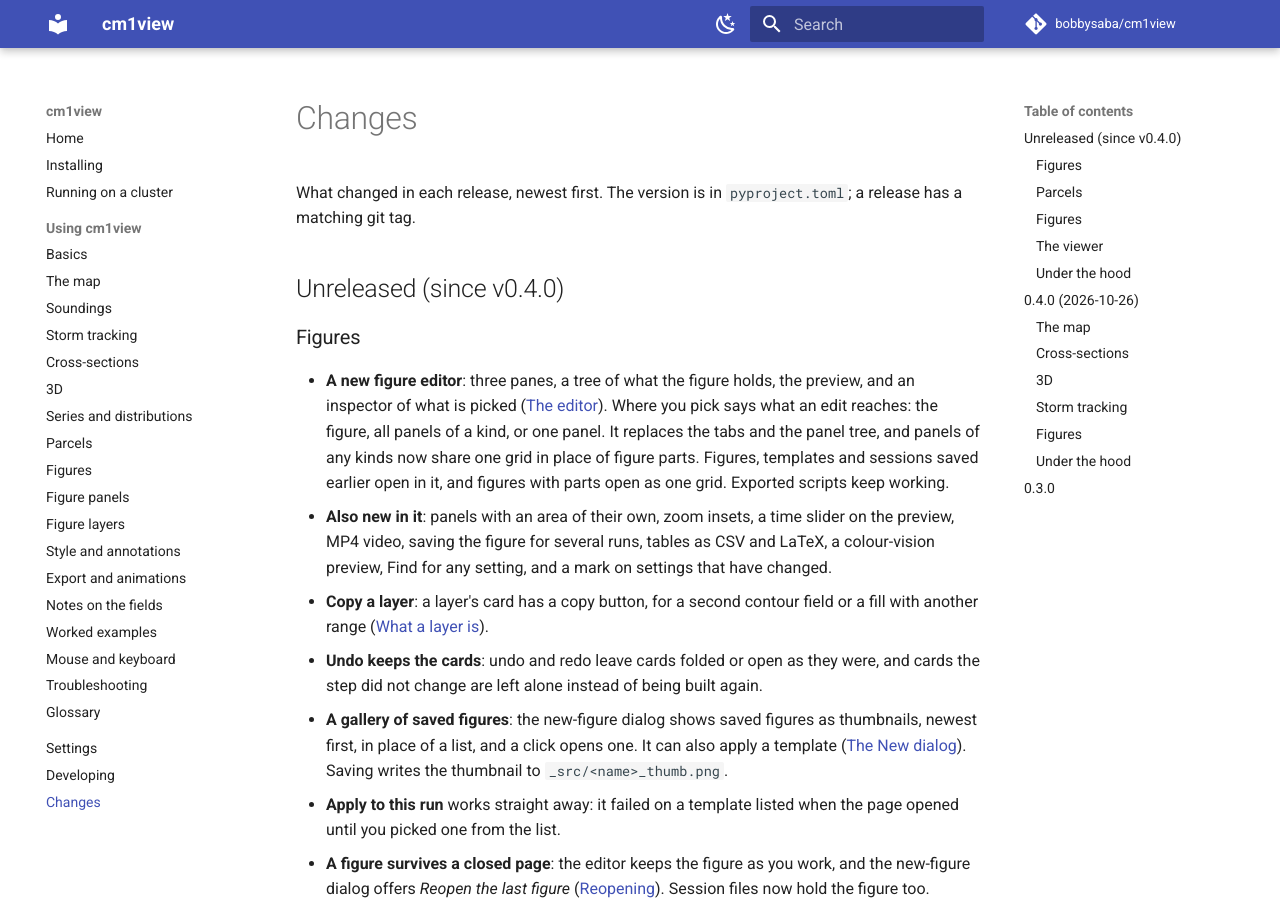
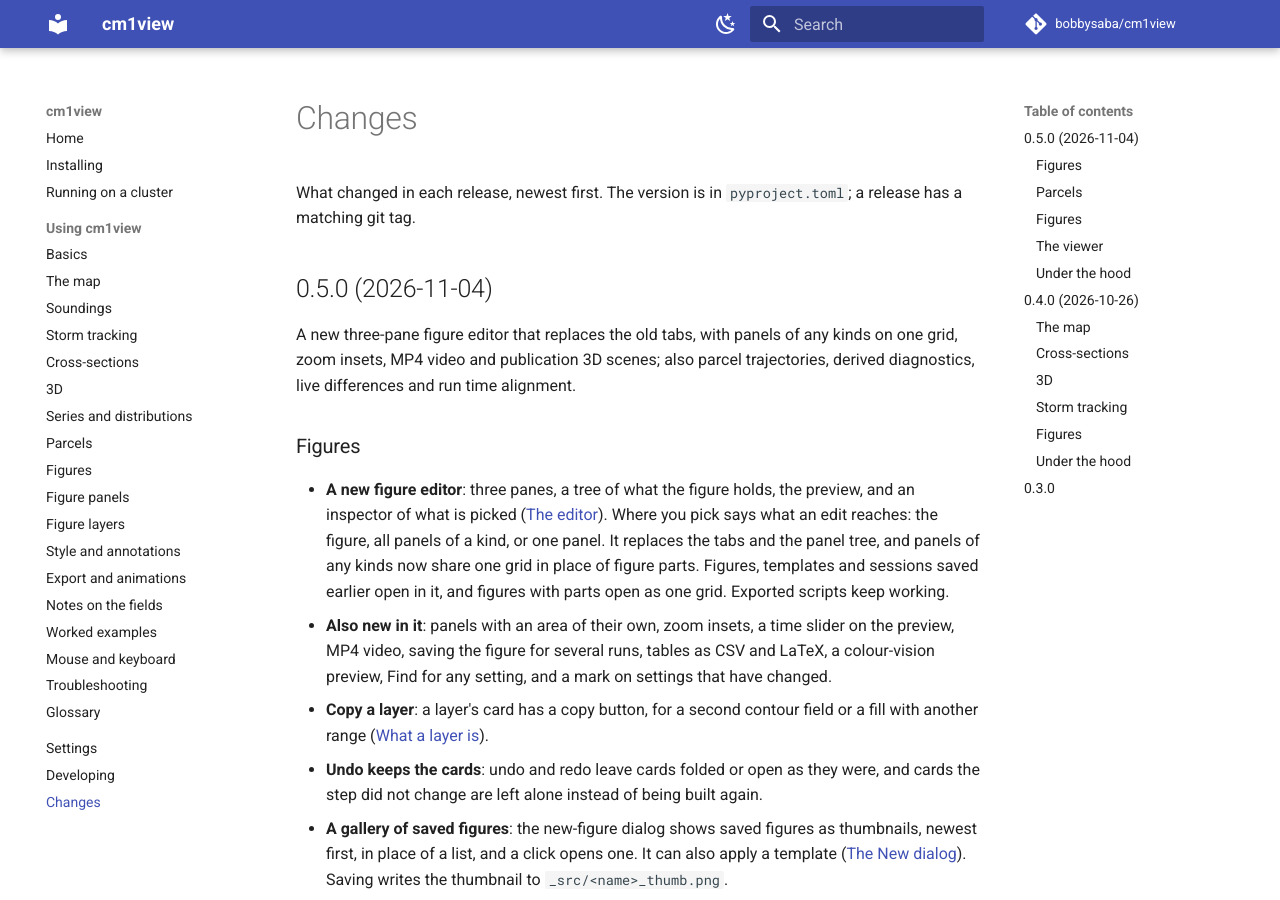
Before and after one commit to bobbysaba/cm1view, an MkDocs documentation site: the page built from docs/changelog.md, in a window 1280 px wide and 900 px high. Built offline with MkDocs 1.6.1 and Material for MkDocs 9.7.7, drawn with Linux system fonts in a browser that asks for light colours; comment, search, counter and statistics services are not loaded.

Commit message:
Release 0.5.0
Co-Authored-By: Claude Opus 5.5 <noreply@anthropic.com>

```diff
--- a/cm1view/__init__.py
+++ b/cm1view/__init__.py
@@ -11,7 +11,7 @@ or <https://www.gnu.org/licenses/>."""
 
 import os as _os
 
-__version__ = "0.4.0"
+__version__ = "0.5.0"
 
 # numba's thread pool (sounding-parameter maps) starts one thread per CPU it sees; on a
 # shared login node that is far more than this job may use (readers stop at 8 too)
--- a/docs/changelog.md
+++ b/docs/changelog.md
@@ -3,7 +3,11 @@
 What changed in each release, newest first. The version is in `pyproject.toml`; a release
 has a matching git tag.
 
-## Unreleased (since v0.4.0)
+## 0.5.0 (2026-11-04)
+
+A new three-pane figure editor that replaces the old tabs, with panels of any kinds on one grid,
+zoom insets, MP4 video and publication 3D scenes; also parcel trajectories, derived diagnostics,
+live differences and run time alignment.
 
 ### Figures
 
--- a/pyproject.toml
+++ b/pyproject.toml
@@ -4,7 +4,7 @@ build-backend = "setuptools.build_meta"
 
 [project]
 name = "cm1view"
-version = "0.4.0"
+version = "0.5.0"
 description = "Interactive web viewer for CM1 netCDF output"
 readme = "README.md"
 requires-python = ">=3.11"
```
